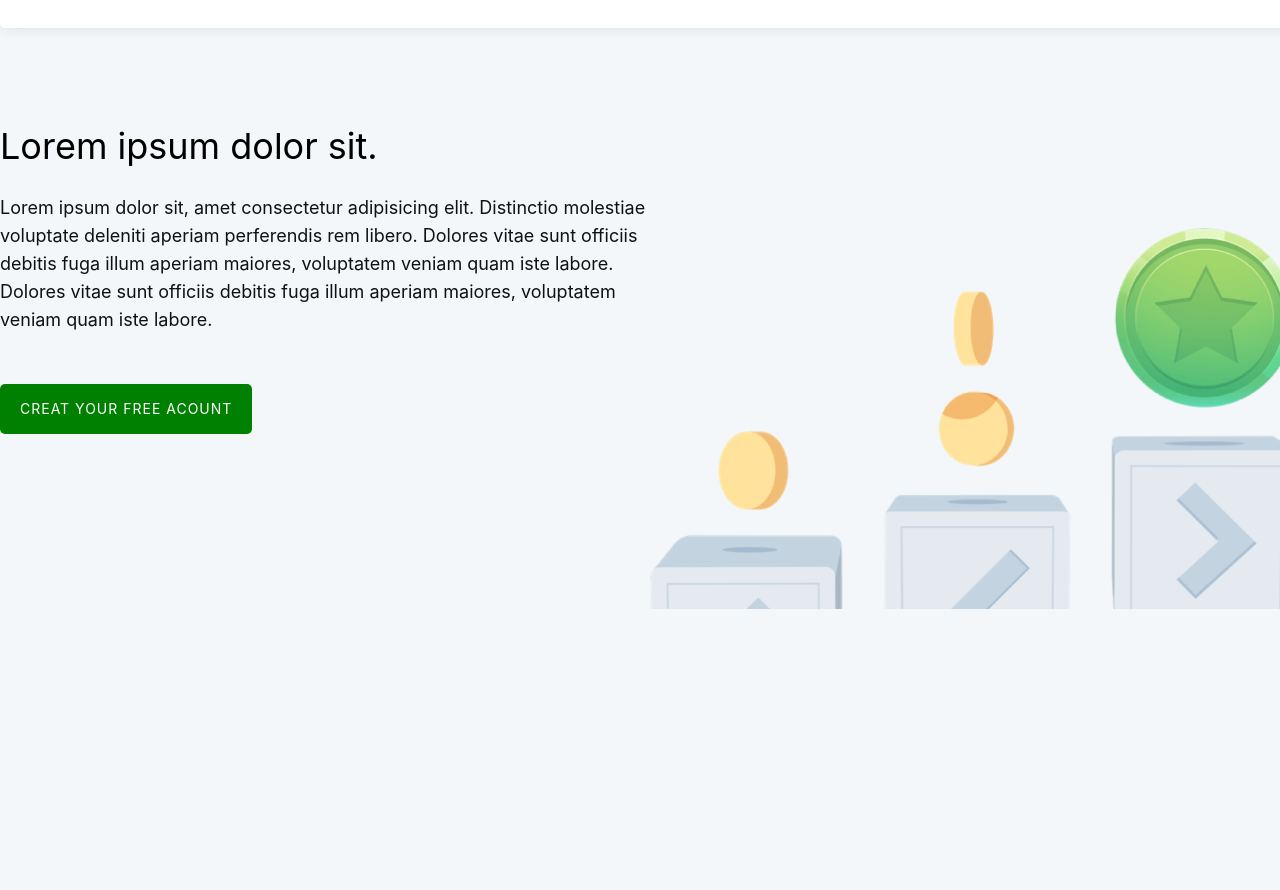
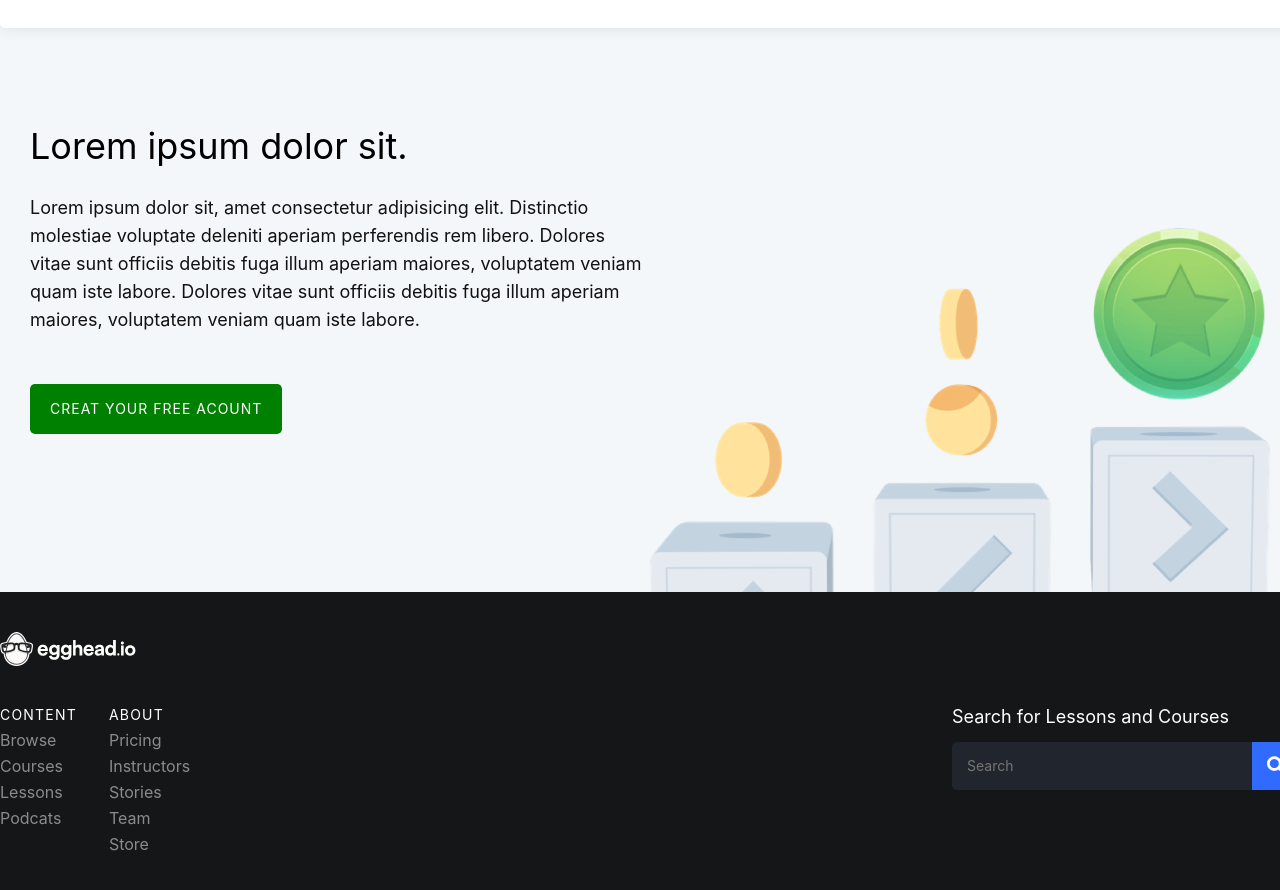
Before and after one commit to berkaynayman/designParts, a plain HTML site: page eggHeadClone/index.html in a window 1280 px wide. Shown: the part 1800-2690 px from the top of the page. Before the commit the page ends 2409 px from the top, so only its background shows below. Drawn offline with Linux system fonts and the light colour scheme.

Commit message:
eggHeadClone

```diff
--- a/eggHeadClone/css/style.css
+++ b/eggHeadClone/css/style.css
@@ -196,6 +196,13 @@ img {
 .banner .container .banner-box.banner-image{
 	padding-left: 150px;
 }
+.banner .container .banner-box.banner-image a{
+	display: block;
+	transition: 200ms all;
+}
+.banner .container .banner-box.banner-image a:hover{
+	transform: scale(1.10);
+}
 
 .banner .container .banner-box h1{
 	font-size: 48px;
@@ -329,6 +336,7 @@ img {
 
 .section-learn{
 	display: flex;
+	padding: 0 30px;
 }
 
 .section-learn > div {
@@ -356,3 +364,84 @@ img {
 	display: block;
 	margin-top: 100px;
 }
+
+/*
+	FOOTER
+*/
+
+.footer{
+	background: #141618;
+}
+
+.footer .container{
+	padding: 40px 0px;
+	display: flex;
+	flex-direction: column;
+}
+
+.footer .logo{
+	margin-bottom: 40px;
+}
+
+.footer .footer-nav{
+	display: flex;
+}
+
+.footer .footer-nav nav{
+	margin-right: 32px;
+}
+
+.footer .footer-nav nav h5{
+	letter-spacing: 1.2px;
+	color: #fff;
+	margin-bottom: 10px;
+}
+
+.footer .footer-nav nav ul li{
+	margin-bottom: 10px;
+}
+
+.footer .footer-nav nav ul li a{
+	display: block;
+	font-size: 16px;
+	list-style: 150%;
+	color: rgba(255, 255, 255, .5);
+	transition: 200ms all;
+}
+
+.footer .footer-nav nav ul li a:hover{
+	color: #fff;
+}
+
+.footer .footer-nav .search{
+	margin-left: auto;
+}
+
+.footer .footer-nav .search h6{
+	font-size: 18px;
+	color: #fff;
+	margin-bottom: 16px;
+}
+
+.footer .footer-nav .search form{
+	display: flex;
+	border-radius: 5px;
+	overflow: hidden;
+}
+
+.footer .footer-nav .search input{
+	height: 48px;
+	width: 300px;
+	background: #21252d;
+	padding: 0 15px;
+	color: #fff;
+}
+
+.footer .footer-nav .search button{
+	width: 48px;
+	height: 48px;
+	background: #316aff;
+	color: #fff;
+	font-size: 18px;
+	cursor: pointer;
+}
--- a/eggHeadClone/index.html
+++ b/eggHeadClone/index.html
@@ -135,7 +135,62 @@
     </div>
 
     <footer class="footer">
-        <div class="container"></div>
+        <div class="container">
+            <div class="logo">
+                <a href="#">
+                    <img src="img/logo.svg" alt="logo">
+                </a>
+            </div>
+
+            <div class="footer-nav">
+                <nav>
+                    <ul>
+                        <h5>CONTENT</h5>
+                        <li>
+                            <a href="#">Browse</a>
+                        </li>
+                        <li>
+                            <a href="#">Courses</a>
+                        </li>
+                        <li>
+                            <a href="#">Lessons</a>
+                        </li>
+                        <li>
+                            <a href="#">Podcats</a>
+                        </li>
+                    </ul>
+                </nav>
+                <nav>
+                    <ul>
+                        <h5>ABOUT</h5>
+                        <li>
+                            <a href="#">Pricing</a>
+                        </li>
+                        <li>
+                            <a href="#">Instructors</a>
+                        </li>
+                        <li>
+                            <a href="#">Stories</a>
+                        </li>
+                        <li>
+                            <a href="#">Team</a>
+                        </li>
+                        <li>
+                            <a href="#">Store</a>
+                        </li>
+                    </ul>
+                </nav>
+                <div class="search">
+                    <h6>Search for Lessons and Courses</h6>
+                    <form action="#">
+                        <input type="text" placeholder="Search">
+                        <button type="button">
+                            <i class="fa fa-search"></i>
+                        </button>
+                    </form>
+                </div>
+            </div>
+        </div>
     </footer>
 
 </body>
```
